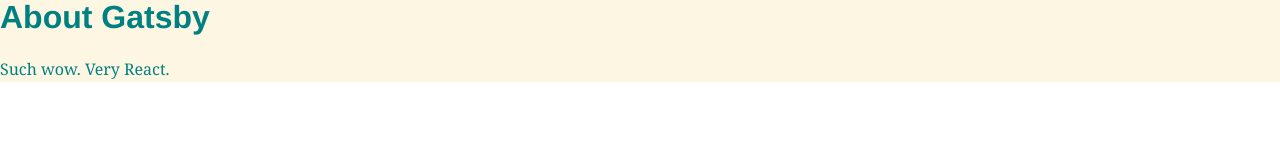
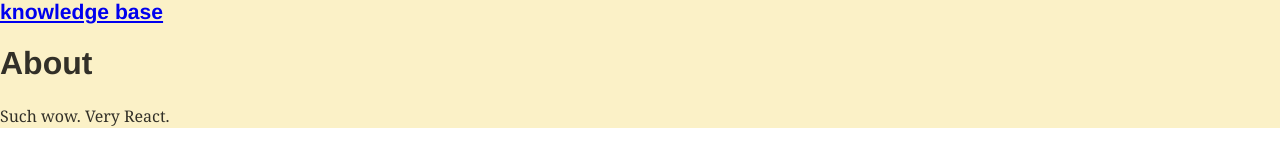
Before and after one commit to hukevinxiaochen/learn-gatsby, a Gatsby site: page /about in a window 1280 px wide. Built offline with nearby package versions, Linux system fonts and the light colour scheme; Gatsby itself is replaced by a stand-in of ours; some packages are replaced by stand-ins of ours.

Commit message:
feat: use graphQL query
Populates layout component with siteMetadata.title. A commented out
piece of code with a page-level query lives on pages/about.js.

```diff
--- a/gatsby-config.js
+++ b/gatsby-config.js
@@ -6,6 +6,9 @@
 
 module.exports = {
   /* Your site config here */
+  siteMetadata: {
+    title: `knowledge base`,
+  },
   plugins: [
     {
       resolve: `gatsby-source-filesystem`,
--- a/src/components/layout.js
+++ b/src/components/layout.js
@@ -1,6 +1,23 @@
-import React from 'react'
-import layoutStyles from './layout.module.css'
+import React from "react"
+import layoutStyles from "./layout.module.css"
+import { useStaticQuery, Link, graphql } from "gatsby"
 
-export default function Layout({children}){
-  return <div className={layoutStyles.layout}>{children}</div>
+export default function Layout({ children }) {
+  const data = useStaticQuery(graphql`
+    query {
+      site {
+        siteMetadata {
+          title
+        }
+      }
+    }
+  `)
+  return (
+    <div className={layoutStyles.layout}>
+      <Link to={`/`}>
+        <h3>{data.site.siteMetadata.title}</h3>
+      </Link>
+      {children}
+    </div>
+  )
 }
--- a/src/pages/about.js
+++ b/src/pages/about.js
@@ -1,10 +1,23 @@
 import React from "react"
+import Layout from "../components/layout"
 
-export default function About() {
+export default function About({data}) {
   return (
-    <div style={{ color: `teal` }}>
-      <h1>About Gatsby</h1>
+    <Layout>
+      <h1>About</h1>
       <p>Such wow. Very React.</p>
-    </div>
+    </Layout>
   )
 }
+
+// import { graphql } from "gatsby"
+/* Page query */
+// export const query = graphql`
+//   query {
+//     site {
+//       siteMetadata {
+//         title
+//       }
+//     }
+//   }
+// `
```
